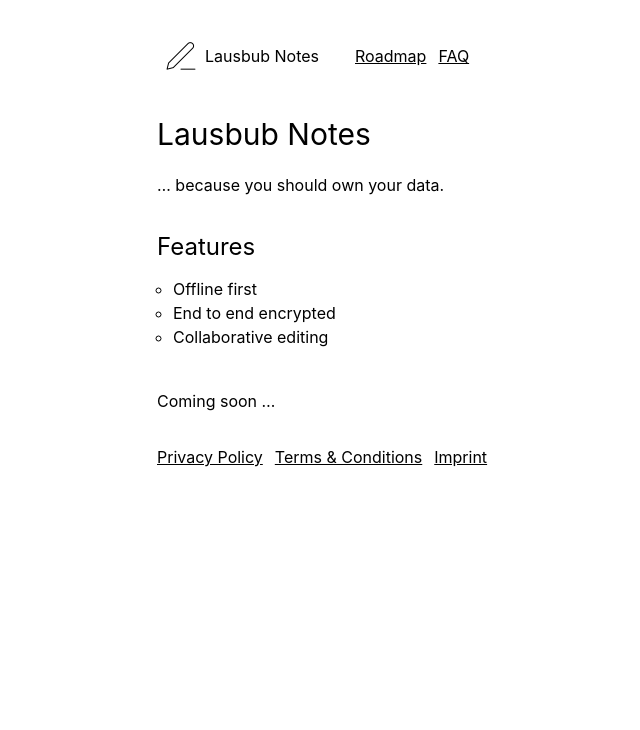
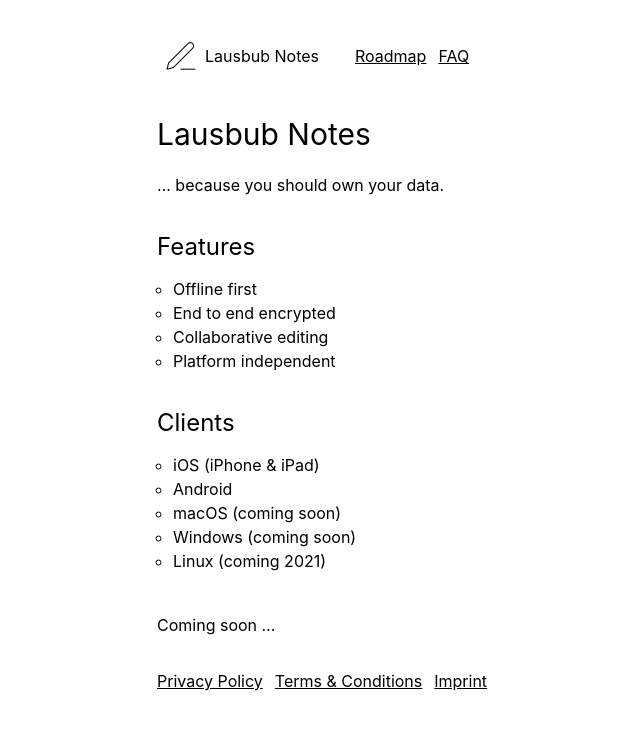
Before and after one commit to serenity-kit/website-legacy, a Next.js app: page / in a window 1280 px wide. Shown: the top 730 px of the page, without its empty margins (147-787 px from the left). Built offline with nearby package versions, Linux system fonts and the light colour scheme.

Commit message:
content updates

```diff
--- a/pages/faq.mdx
+++ b/pages/faq.mdx
@@ -5,3 +5,11 @@
 We are planning to make the client side source code publicly visible to everyone. It probably will be a proprietary to prevent people taking the code an publishing it as their own.
 
 Once we managed to establish a sustainable business we plan to open source more and more parts of it.
+
+## Where do you host the servers and why?
+
+At the moment Heroku is used for the servers and the database.
+
+While Heroku offers a great service long term we want to migrate to a European hosting provider to have the data and company under the same jusitication.
+
+##
--- a/pages/index.tsx
+++ b/pages/index.tsx
@@ -12,6 +12,15 @@ export default function Home() {
         <li>Offline first</li>
         <li>End to end encrypted</li>
         <li>Collaborative editing</li>
+        <li>Platform independent</li>
+      </UnorderedList>
+      <H2>Clients</H2>
+      <UnorderedList>
+        <li>iOS (iPhone & iPad)</li>
+        <li>Android</li>
+        <li>macOS (coming soon)</li>
+        <li>Windows (coming soon)</li>
+        <li>Linux (coming 2021)</li>
       </UnorderedList>
       <p>
         <br />
--- a/pages/roadmap.mdx
+++ b/pages/roadmap.mdx
@@ -1,6 +1,7 @@
 # Roadmap
 
 - iOS & Android App (Oct 2020)
+- Expose the client source
 - macOS App
 - Windows App
 - Awareness features like who is online & cursor position (possibly via WebRTC)
```
